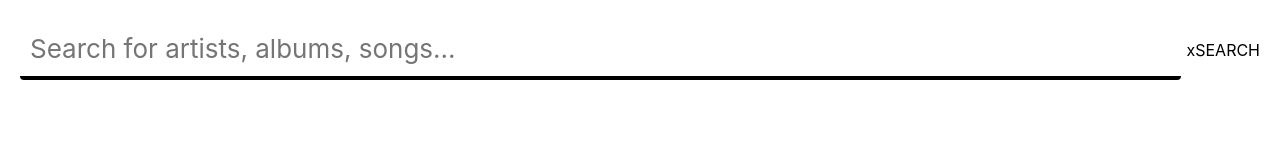
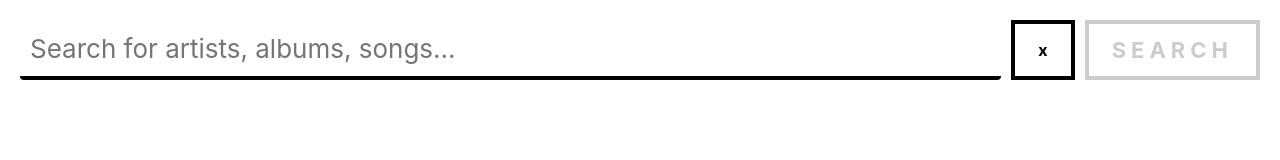
Before and after one commit to jfcali/itunes-fetcher-backbone, a website built with Parcel: page index.html in a window 1280 px wide. Built offline with nearby package versions, Linux system fonts and the light colour scheme.

Commit message:
Add button styles

```diff
--- a/app/styles/SearchBar.scss
+++ b/app/styles/SearchBar.scss
@@ -27,4 +27,36 @@
       font-size: 16px;
     }
   }
+  &__button {
+    background: none;
+    border: 4px solid black;
+    color: black;
+    font-weight: 700;
+    padding: 10px 23px;
+    &:disabled {
+      color: #ccc;
+      border-color: #ccc;
+      pointer-events: none;
+    }
+    &:hover,
+    :focus {
+      color: white;
+      border-color: black;
+      background: black;
+    }
+    &--clear {
+      margin: 0px 5px;
+    }
+    &--submit {
+      margin-left: 5px;
+      font-size: 22px;
+      letter-spacing: 5px;
+      @media (max-width: 812px) {
+        display: none;
+      }
+    }
+    @media (max-width: 812px) {
+      padding: 5px 12px;
+    }
+  }
 }
```
